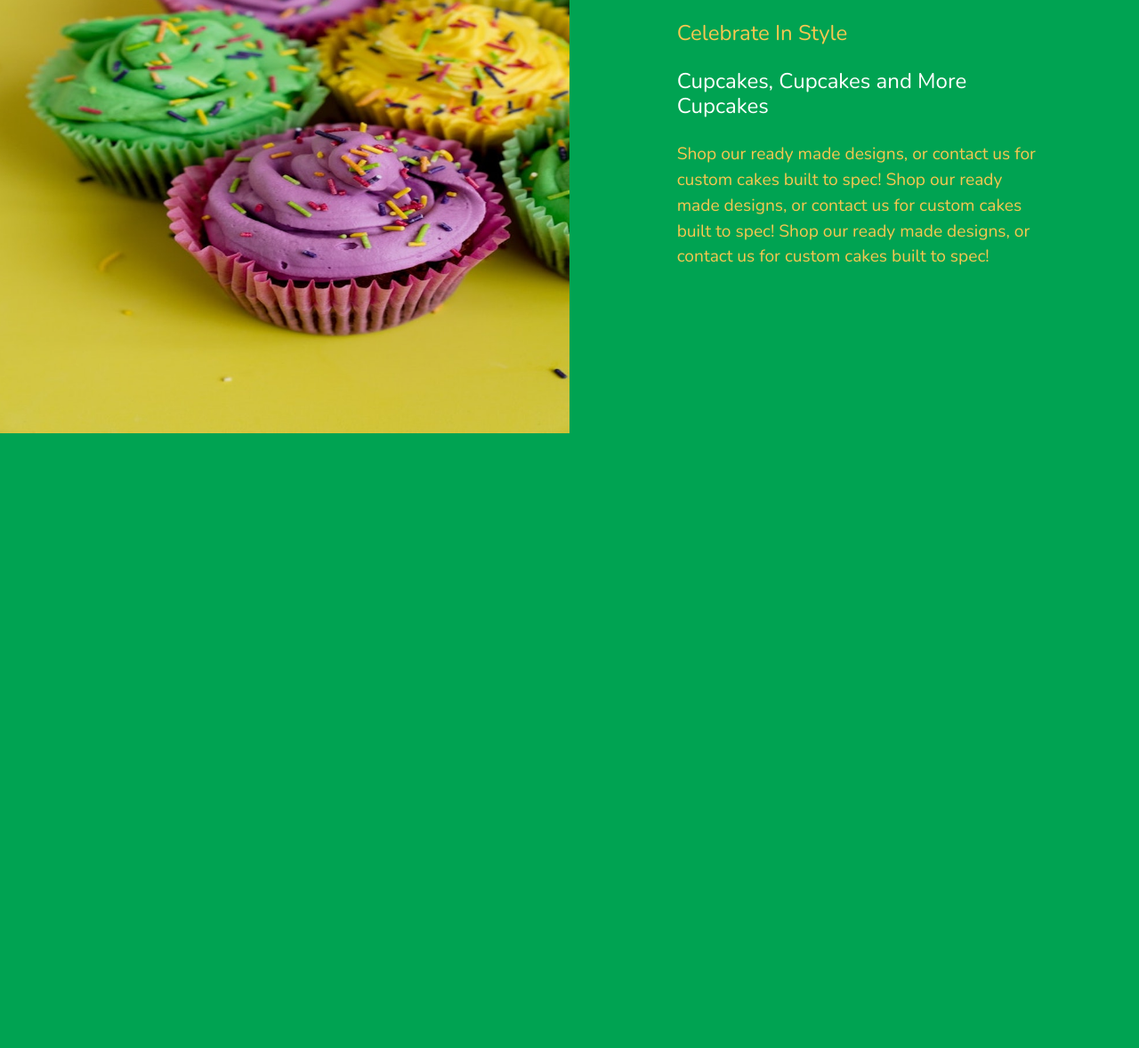
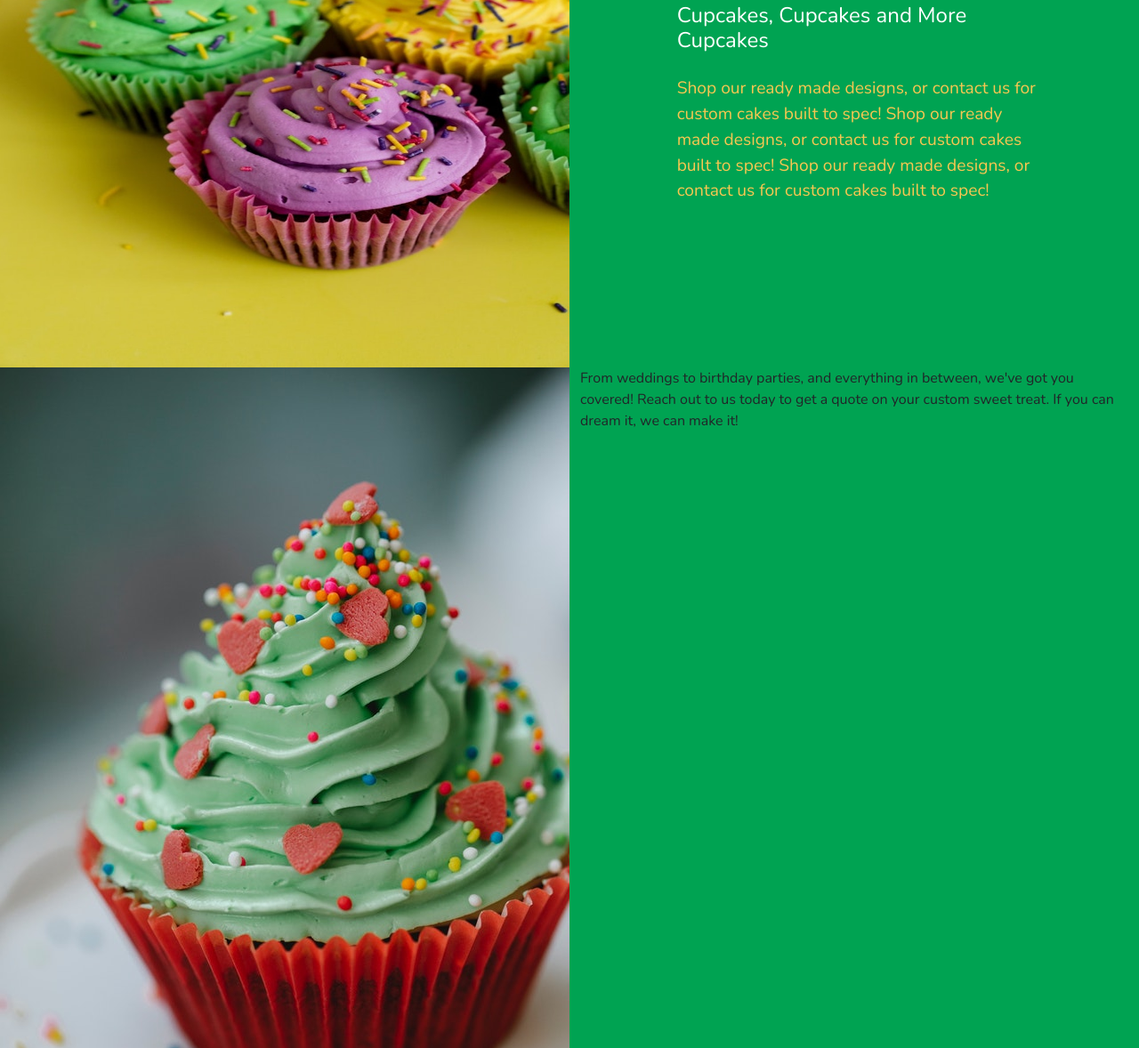
Before and after one commit to charuzain/House_Of_cupCakes, a plain HTML site: page index.html in a window 1280 px wide. Shown: the part 891-2069 px from the top of the page at 89% size. Before the commit the page ends 1378 px from the top, so only its background shows below. Drawn offline with nearby package versions, Linux system fonts and the light colour scheme.

Commit message:
section 3  added

```diff
--- a/index.html
+++ b/index.html
@@ -24,7 +24,7 @@
   </head>
   <body>
     <!-- NAVBAR -->
-    <nav id="mainNavbar" class="navbar navbar-expand-md navbar-dark">
+    <nav id="mainNavbar" class="navbar navbar-expand-md navbar-dark fixed-top">
       <div class="container-fluid">
         <a href="#" class="navbar-brand">CUPCAKES</a>
         <button
@@ -50,20 +50,13 @@
     </nav>
     <!-- end of navbar -->
 
-    <!-- <h1>House Of CupCakes !!</h1> -->
     <section class="container-fluid px-0">
       <!-- .container goes only part of the way across the screen whwere as fluid container goes all thw ay across the screen  -->
 
       <!-- to remove the padding from left and right use px-0 class
       to remove from top and botton use py class -->
 
-      <!-- <div class="row">
-        <div class="col-6">House of candy</div>
-
-        <div class="col-6">
-          <img src="icons/cupcake1.jpg" alt="cupckae image" class="img-fluid" />
-        </div>
-      </div> -->
+      <!-- IMAGE 1 -->
       <div class="row align-items-center">
         <!-- to align an item vertically in centre use align-items class -->
         <!-- to hide an element use d-none -->
@@ -82,14 +75,8 @@
         </div>
       </div>
     </section>
-    <!-- <div class="row">
-        <div class="col-6">House of candy</div>
 
-        <div class="col-6">
-          <img src="icons/cupcake1.jpg" alt="cupckae image" />
-        </div>
-      </div> -->
-
+    <!-- Image 2 -->
     <section class="container-fluid px-0" id="content">
       <div class="row align-items-center">
         <div class="col-md-6 px-0 order-2 order-md-1">
@@ -103,11 +90,9 @@
               <h3>Cupcakes, Cupcakes and More Cupcakes</h3>
               <p>
                 Shop our ready made designs, or contact us for custom cakes
-                built to spec!
-                Shop our ready made designs, or contact us for custom cakes
-                built to spec!
-                Shop our ready made designs, or contact us for custom cakes
-                built to spec!
+                built to spec! Shop our ready made designs, or contact us for
+                custom cakes built to spec! Shop our ready made designs, or
+                contact us for custom cakes built to spec!
               </p>
             </div>
             <div class="col-1 col-lg-2"></div>
@@ -116,65 +101,28 @@
         </div>
       </div>
     </section>
-    <!-- <div class="row">
-        <div class="col-6">House of candy</div>
-        <div class="col-6"><img class="img-fluid" src="icons/image3.jpg" alt="" /></div>
-      </div> -->
-    <!-- <div class="row">
-        <div class="col-6">From weddings to birthday parties, and everything in between, we've got you covered! Reach out to us today to get a quote on your custom sweet treat. If you can dream it, we can make it!</div>
+
+    <!-- image 3 -->
+    <section class="container-fluid">
+      <div class="row">
+        <div class="col-6 px-0">
+          <img class="img-fluid" src="icons/image2.jpg" alt="" />
+        </div>
         <div class="col-6">
-          <img src="icons/image4.jpg" class="img-fluid" alt="" />
+          From weddings to birthday parties, and everything in between, we've
+          got you covered! Reach out to us today to get a quote on your custom
+          sweet treat. If you can dream it, we can make it!
         </div>
       </div>
-      <div class="row">
-        <div class="col-6">House of candy</div>
-        <div class="col-6">
-          <img src="icons/image6.jpg" class="img-fluid" alt="" />
-        </div>
+    </section>
+
+    <!-- <div class="row">
+      <div class="col-6">House of candy</div>
+      <div class="col-6">
+        <img src="icons/image9.jpg" class="img-fluid" alt="" />
       </div>
-      <div class="row">
-        <div class="col-6">House of candy</div>
-        <div class="col-6">
-          <img src="icons/image7.jpg" class="img-fluid" alt="" />
-        </div>
-      </div>
-      <div class="row">
-        <div class="col-6">House of candy</div>
-        <div class="col-6">
-          <img src="icons/image8.jpg" class="img-fluid" alt="" />
-        </div>
-      </div>
-      <div class="row">
-        <div class="col-6">House of candy</div>
-        <div class="col-6">
-          <img src="icons/image9.jpg" class="img-fluid" alt="" />
-        </div>
-      </div>
-      <div class="row">
-        <div class="col-6">House of candy</div>
-        <div class="col-6">
-          <img src="icons/image10.jpg" class="img-fluid" alt="" />
-        </div>
-      </div>
-      <div class="row">
-        <div class="col-6">House of candy</div>
-        <div class="col-6">
-          <img src="icons/image11.jpg" class="img-fluid" alt="" />
-        </div>
-      </div>
-      <div class="row">
-        <div class="col-6">House of candy</div>
-        <div class="col-6">
-          <img src="icons/image12.jpg" class="img-fluid" alt="" />
-        </div>
-      </div>
-
-      <div class="row">
-        <div class="col-6">House of candy</div>
-        <div class="col-6">
-          <img src="icons/image14.jpg" class="img-fluid" alt="" />
-        </div> -->
-    <!-- </div> -->
+    </div>
+    </div> -->
 
     <script
       src="https://cdn.jsdelivr.net/npm/@popperjs/core@2.9.2/dist/umd/popper.min.js"
```
